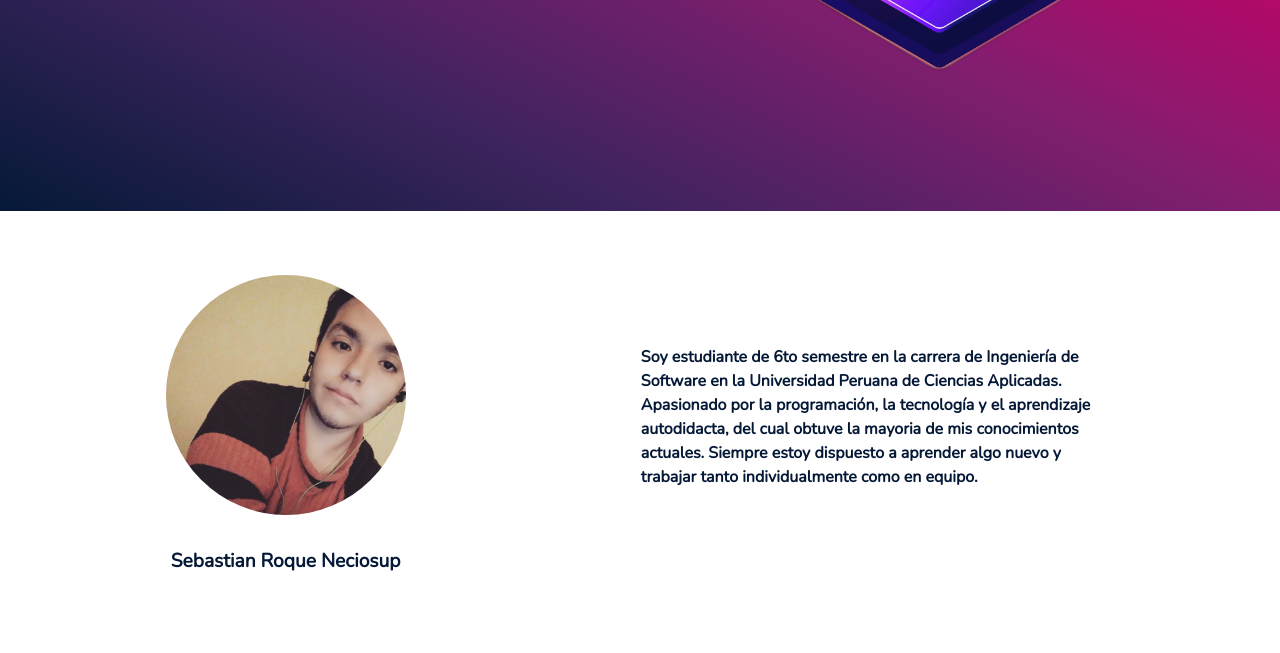
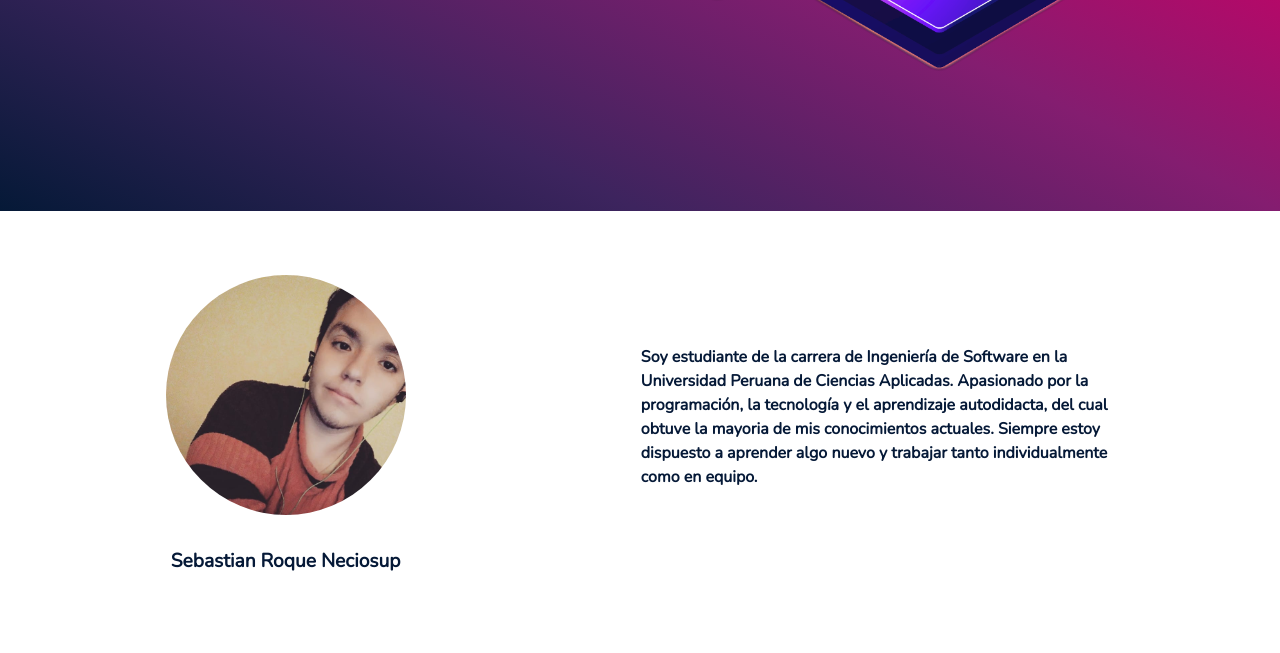
Before and after one commit to symphony701/Portafolio, a plain HTML site: page index.html in a window 1280 px wide. Shown: the part 410-1063 px from the top of the page. Drawn offline with nearby package versions, Linux system fonts and the light colour scheme.

Commit message:
Update html

```diff
--- a/index.html
+++ b/index.html
@@ -53,7 +53,7 @@
         </div>
         <div class="biografia">
           <p>
-            Soy estudiante de 6to semestre en la carrera de Ingeniería de
+            Soy estudiante de la carrera de Ingeniería de
             Software en la Universidad Peruana de Ciencias Aplicadas. Apasionado
             por la programación, la tecnología y el aprendizaje autodidacta, del
             cual obtuve la mayoria de mis conocimientos actuales. Siempre estoy
```
